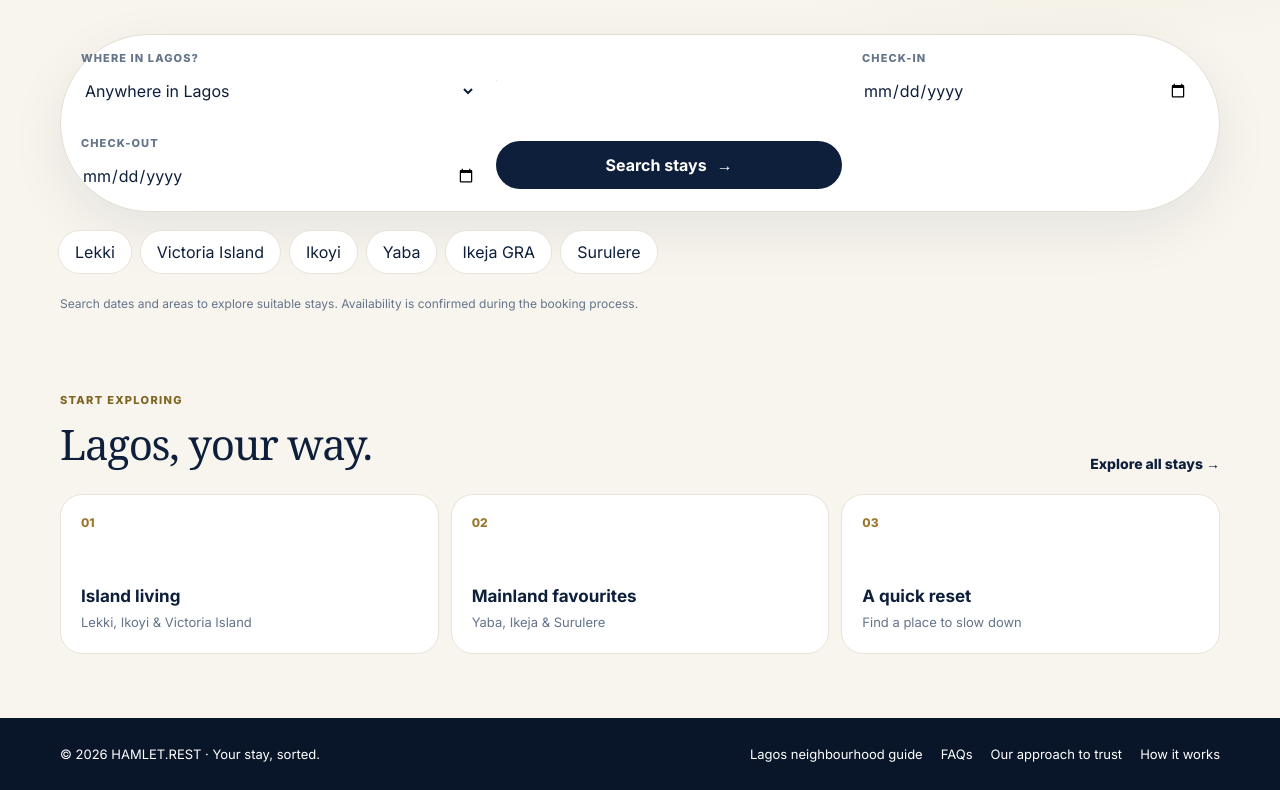
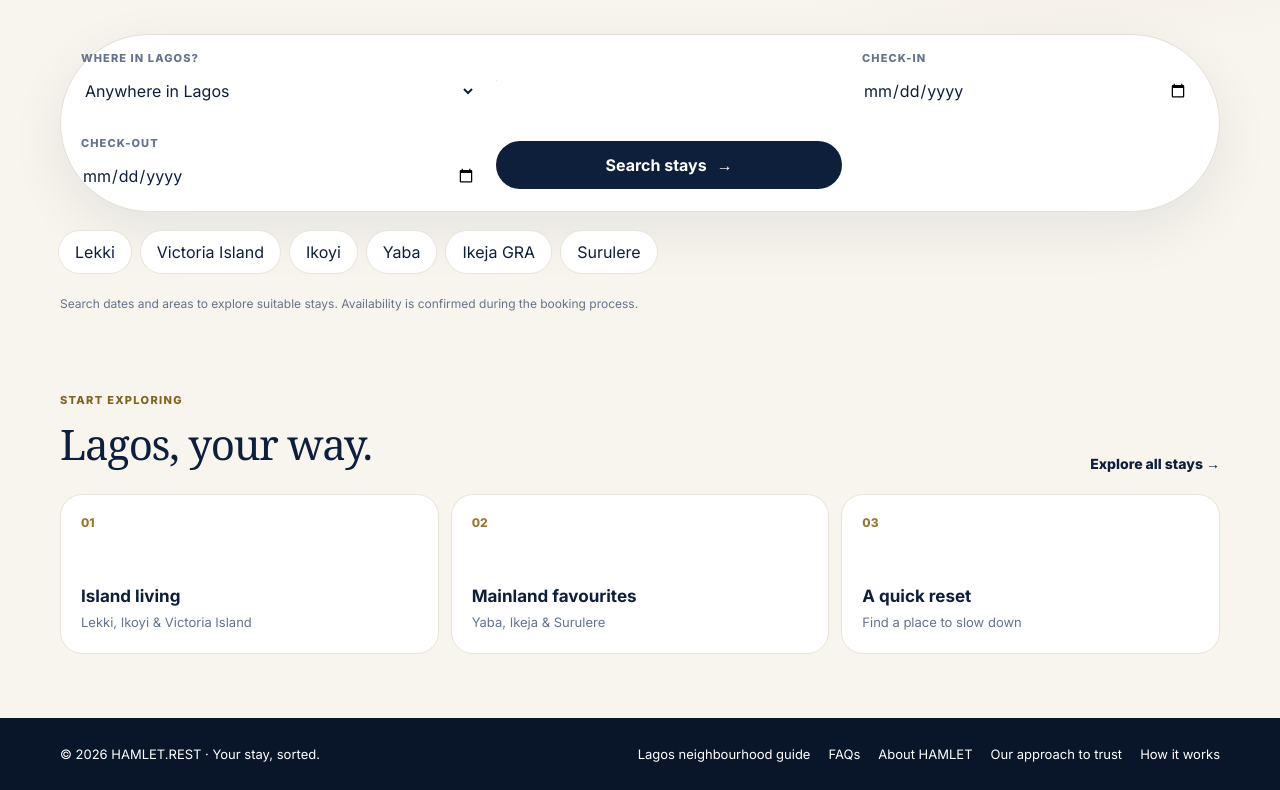
Before and after one commit to 4Buckscodes/hamletshortlets, a Next.js app: page / in a window 1280 px wide. Shown: the part 444-1234 px from the top of the page. Built offline with nearby package versions, Linux system fonts and the light colour scheme; a web font is replaced by a local one.

Commit message:
feat: link the about page from homepage footer

```diff
--- a/app/page.tsx
+++ b/app/page.tsx
@@ -82,7 +82,7 @@ export default function HomePage() {
       <footer style={{ background: 'var(--navy-deep)', color: '#fff', paddingBlock: 28 }}>
         <div className="shell" style={{ display: 'flex', flexWrap: 'wrap', justifyContent: 'space-between', gap: 16, fontSize: 13 }}>
           <span>© {new Date().getFullYear()} HAMLET.REST · Your stay, sorted.</span>
-          <div style={{ display: 'flex', flexWrap: 'wrap', gap: 18 }}><Link href="/lagos">Lagos neighbourhood guide</Link><Link href="/faqs">FAQs</Link><Link href="/safety">Our approach to trust</Link><Link href="/how-it-works">How it works</Link></div>
+          <div style={{ display: 'flex', flexWrap: 'wrap', gap: 18 }}><Link href="/lagos">Lagos neighbourhood guide</Link><Link href="/faqs">FAQs</Link><Link href="/about">About HAMLET</Link><Link href="/safety">Our approach to trust</Link><Link href="/how-it-works">How it works</Link></div>
         </div>
       </footer>
       <style>{`@media (min-width: 760px) { .desktop-link { display: inline-flex !important; } form[action="/stays"] { grid-template-columns: 1.2fr 1fr 1fr auto !important; align-items: center; border-radius: 999px !important; padding: 8px 10px !important; } form[action="/stays"] > div { width: 1px; height: 42px; } form[action="/stays"] button { width: auto !important; } }`}</style>
```
